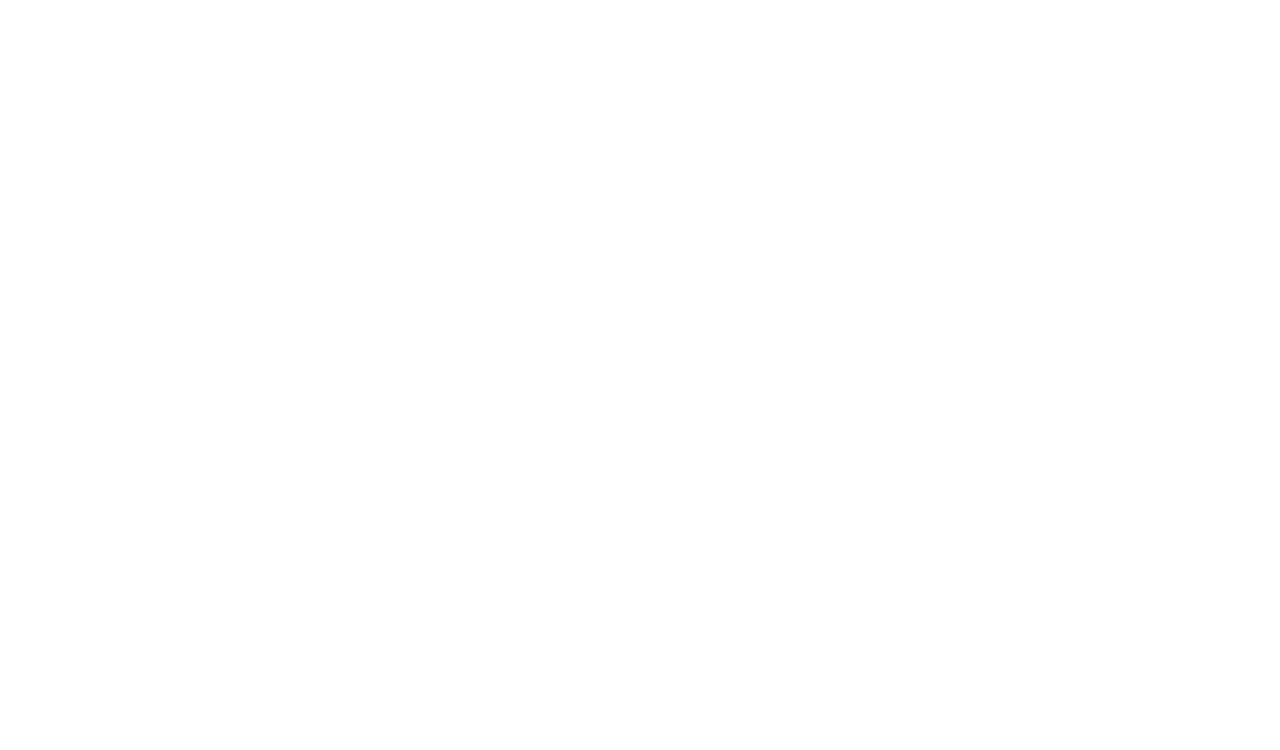
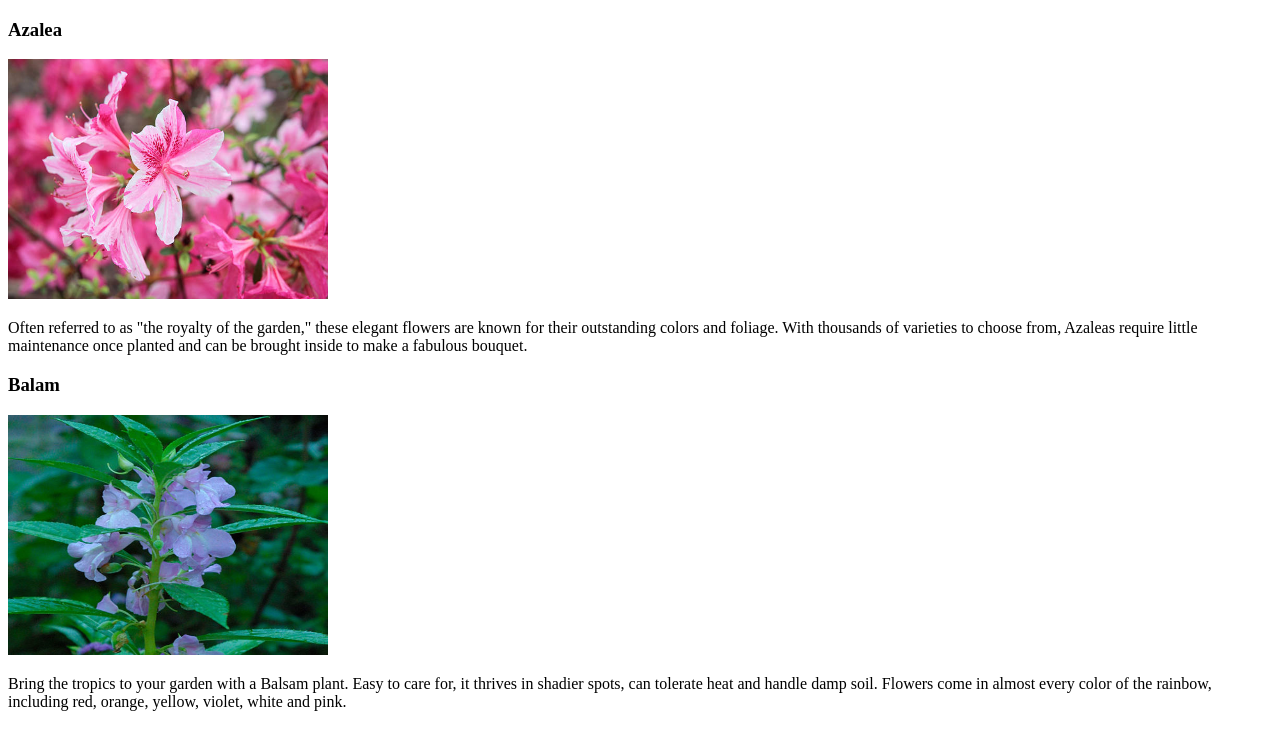
Before and after one commit to ocean1229-github/WebPrograming-in-Univ, a plain HTML site: page Week03/Exercise/exercise1.html in a window 1280 px wide. Drawn offline with Linux system fonts and the light colour scheme; files whose address does not match are found by name.

Commit message:
Week03 Exercise01 Complete

```diff
--- a/Week03/Exercise/exercise1.html
+++ b/Week03/Exercise/exercise1.html
@@ -5,6 +5,22 @@
   <title>Exercise01</title>
  </head>
  <body>
+  <h3>Azalea</h3>
+  <a href="https://www.naver.com/" target="_blank">
+  <img src="C:\Users\ocean\Desktop\가천대학교 전공\가천대-웹프로그래밍\Week03\Azalea.jpg" alt="Azalea" title="Azalea" width="320px" height="240px">
+  </a>
+  <br>
+  <p>
+  Often referred to as "the royalty of the garden," these elegant flowers are known for their outstanding colors and foliage. With thousands of varieties to choose from, Azaleas require little maintenance once planted and can be brought inside to make a fabulous bouquet.
+  </p>
+  <h3>Balam</h3>
+  <a href="https://www.daum.net/" target="_blank">
+  <img src="C:\Users\ocean\Desktop\가천대학교 전공\가천대-웹프로그래밍\Week03\Balsam.jpg" alt="Balam" title="Balam" width="320px" height="240px">
+  </a>
+  <br>
+  <p>
+  Bring the tropics to your garden with a Balsam plant. Easy to care for, it thrives in shadier spots, can tolerate heat and handle damp soil. Flowers come in almost every color of the rainbow, including red, orange, yellow, violet, white and pink.
+  </p>
 
  </body>
 </html>
```
Also changed, not shown: Week03/Azalea.jpg (added), Week03/Balsam.jpg (added).
